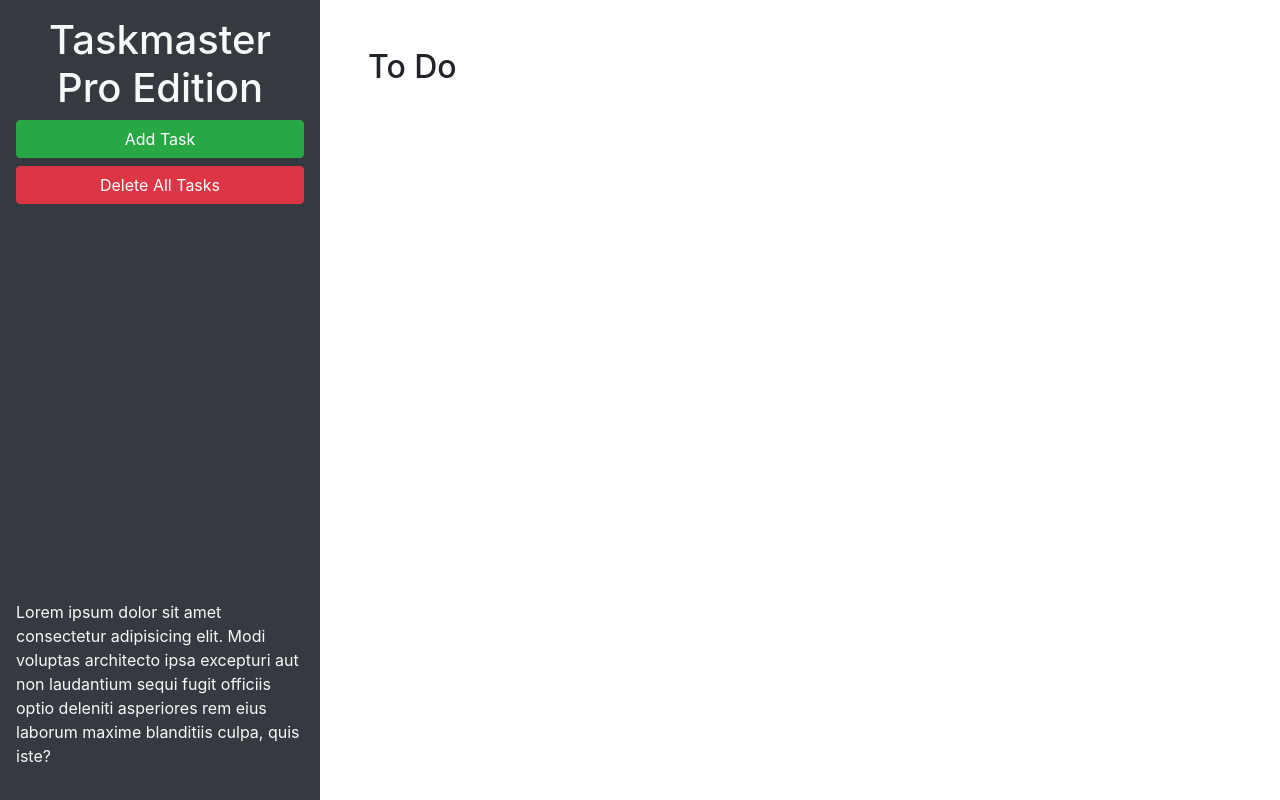
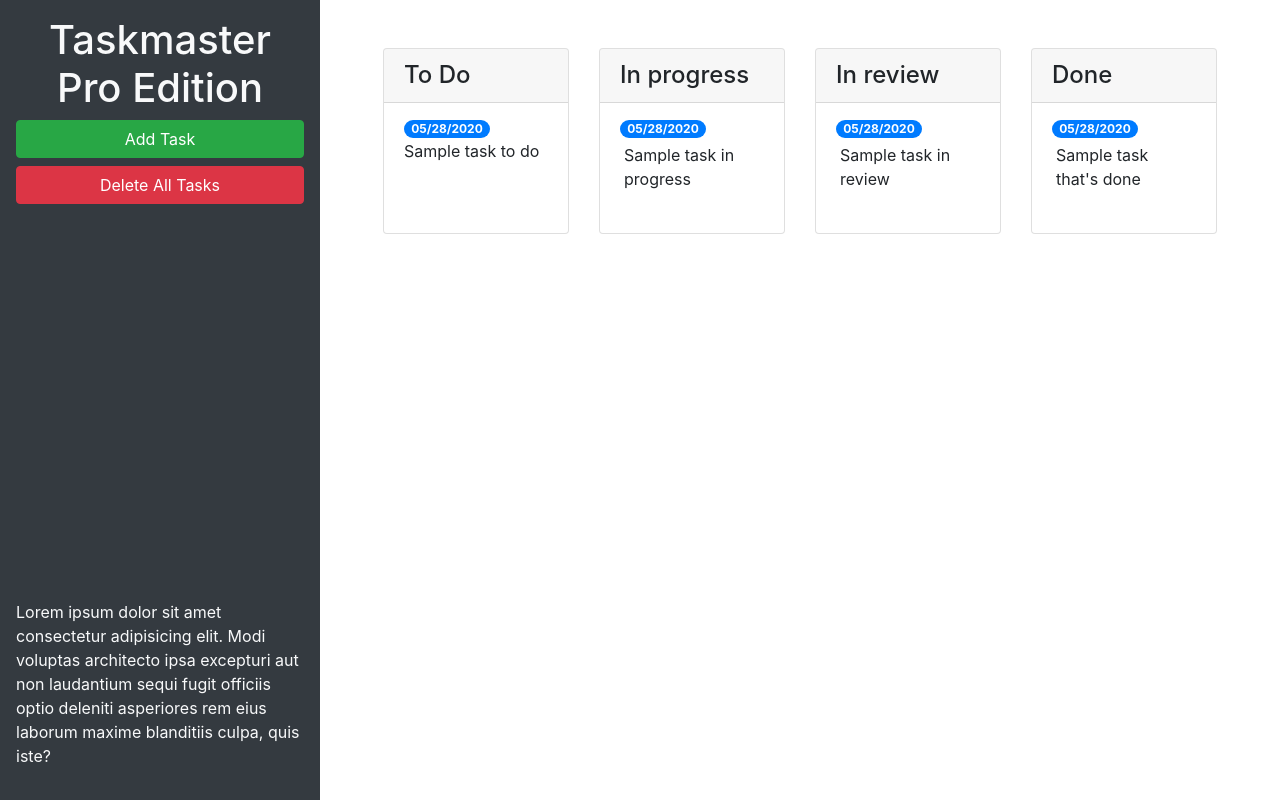
Before and after one commit to kamal392/taskmaster-pro, a plain HTML site: page taskmaster-starter/index.html in a window 1280 px wide. Drawn offline with nearby package versions, Linux system fonts and the light colour scheme.

Commit message:
updated feature

```diff
--- a/taskmaster-starter/index.html
+++ b/taskmaster-starter/index.html
@@ -24,9 +24,88 @@
       </p>
     </header>
     <main class="col-12 col-lg-9">
-      <div class="m-5">
-        <h2>To Do</h2>
-        <ul id="list-toDo" class="list-group"> </ul>
+      <div class="m-5 row justify-content-around">
+        <!--to do start-->
+        <div class="col-12 col-md-6 col-xl mb-3">
+           <div class="card">
+
+            <h4 class="card-header">To Do</h4>
+            <ul id="list-toDo" class="list-group list-group-flush">
+             <li class="list-group-item">
+              <span class="badge badge-primary badge-pill">05/28/2020</span>
+             <p>Sample task to do</p>
+
+             </li>
+
+            </ul>
+
+           </div>
+
+        </div>
+        <!--todo end-->
+
+        <!--In progress start-->
+        <div class="col-12 col-md-6 col-xl mb-3">
+
+          <div class="card">
+
+            <h4 class="card-header">In progress</h4>
+
+            <ul id="list-inProgress" class="list-group list-group-flush">
+
+              <li class="list-group-item">
+
+                <span class="badge badge-primary badge-pill">05/28/2020</span>
+
+                 <p class="m-1">Sample task in progress</p>
+
+              </li>
+
+             </ul>
+
+          </div>
+
+        </div>
+        <!--in progress end-->
+
+        <!--review start-->
+        <div class="col-12 col-md-6 col-xl mb-3">
+          <div class="card">
+
+            <h4 class="card-header">In review</h4>
+
+                <ul  id ="list-inReview" class="list-group list-group-flush">
+                  <li class="list-group-item">
+                   <span class="badge badge-primary badge-pill">05/28/2020</span>
+                  <p class="m-1">Sample task in review</p>
+
+                  </li>
+
+                </ul>
+          </div>
+
+
+        </div>
+          <!--in review ends-->
+
+          <!--Done start-->
+          <div class="col-12 col-md-6 col-xl mb-3">
+            <div class="card">
+              <h4 class="card-header">Done</h4>
+
+              <ul id="list-done" class="list-group list-group-flush">
+            <li class="list-group-item">
+              <span class="badge badge-primary badge-pill">05/28/2020</span>
+              <p class="m-1">Sample task that's done</p>
+
+            </li>
+          </ul>
+
+            </div>
+
+          <!--done end here-->
+
+          </div>
       </div>
     </main>
   </div>
@@ -34,26 +113,33 @@
   <!-- Modal -->
   <div class="modal fade" id="task-form-modal" tabindex="-1" role="dialog" aria-labelledby="task-form-modal"
     aria-hidden="true">
+    <!--modal dialoge-->
     <div class="modal-dialog modal-dialog-centered" role="document">
+      <!--modal content-->
       <div class="modal-content">
+        <!--modal header----------------------->
         <div class="modal-header">
+          <!--modal title-->
           <h5 class="modal-title" id="task-form-modal">Add New Task</h5>
+
           <button type="button" class="close" data-dismiss="modal" aria-label="Close">
             <span aria-hidden="true">&times;</span>
           </button>
         </div>
+        <!--modal body-------------------------->
         <div class="modal-body">
           <form>
             <div class="form-group">
               <label for="modalTaskDescription">Task description</label>
-              <textarea id="modalTaskDescription" rows="3"></textarea>
+              <textarea id="modalTaskDescription" rows="3" class="form-control"></textarea>
             </div>
             <div class="form-group">
               <label for="modalDueDate">Due date</label>
-              <input type="text" id="modalDueDate" placeholder="mm/dd/yyyy" autocomplete="off" />
+              <input type="text"  class="form-control"  id="modalDueDate" placeholder="mm/dd/yyyy" autocomplete="off" />
             </div>
           </form>
         </div>
+        <!--modal footer-->
         <div class="modal-footer">
           <button type="button" class="btn btn-secondary" data-dismiss="modal">Close</button>
           <button type="button" class="btn btn-primary">Save Task</button>
```
